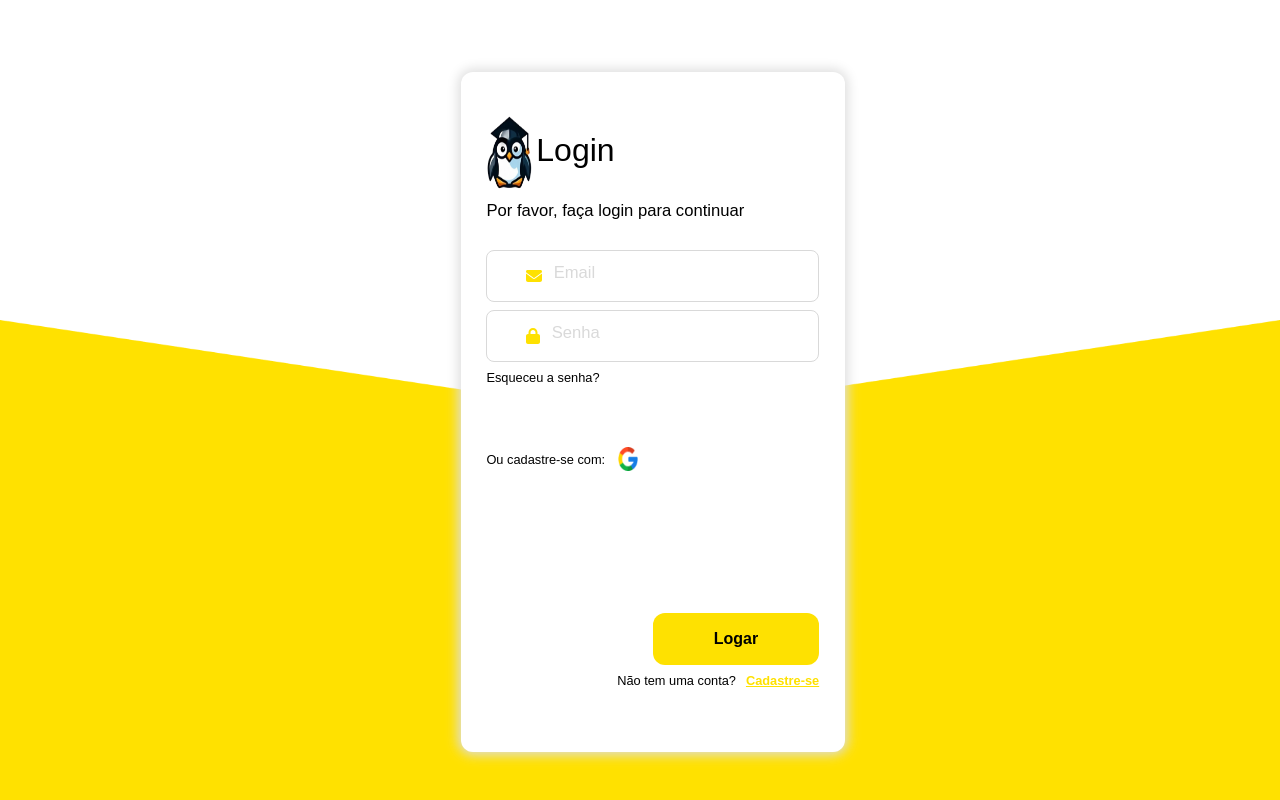
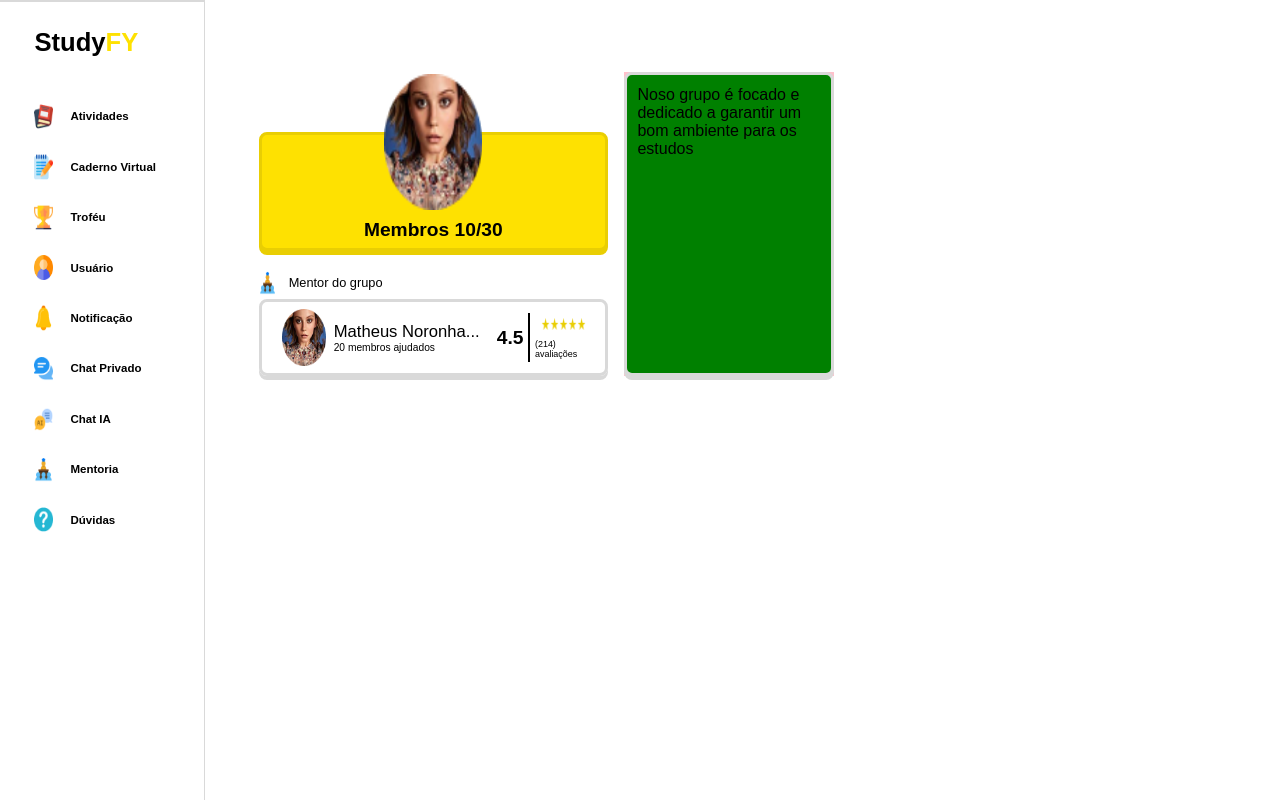
Before and after one commit to vitoriaccardoso/front-StudyFY-Fork, a React (Create React App) app: page / in a window 1280 px wide. Built offline with nearby package versions, Linux system fonts and the light colour scheme.

Commit message:
mentoria

```diff
--- a/src/App.js
+++ b/src/App.js
@@ -24,7 +24,7 @@ function App() {
     <C.Container>
       <Router>
         <Routes>
-          <Route exact path='/' element= {<Login/>} />
+          <Route exact path='/' element= {<GrupoMentoria/>} />
           <Route path='/perfil' element={<Perfil/>}></Route>
           <Route path='/atividades' element= {<Atividades/>} />
           <Route path='/caderno-virtual' element= {<CadernoVirtual/>} />
--- a/src/components/InfoGrupoMentoria/index.js
+++ b/src/components/InfoGrupoMentoria/index.js
@@ -1,91 +1,94 @@
 // src/pages/Entrada.js
 import * as C from './style';
-import fotoGrupo from '../../assets/Ellipse (1).png'
-import fotoMentor from '../../assets/Ellipse (1).png'
-import iconeMentor from '../../assets/mentoria.png'
-import estrela from '../../assets/Star rate.png'
+import fotoGrupo from '../../assets/Ellipse (1).png';
+import fotoMentor from '../../assets/Ellipse (1).png';
+import iconeMentor from '../../assets/mentoria.png';
+import estrela from '../../assets/Star rate.png';
 import { useMediaQuery } from '@mui/material';
 
 const InfoGrupoMentoria = () => {
-
   const isDesktop = useMediaQuery('(min-width: 768px)');
 
   return (
     <C.InfoGrupo>
-      { isDesktop? (
+      {isDesktop ? (
+        <>
         <C.IntroducaoGrupo>
           <C.FotoGrupoDiv>
-                    <C.IconeGrupo src={fotoGrupo} alt='foto do grupo'></C.IconeGrupo>
-                    <C.Membros>membros 10/30</C.Membros>
-                    <C.fundoAmarelo/>
+            <C.IconeGrupo src={fotoGrupo} alt='foto do grupo' />
+            <C.Membros>Membros 10/30</C.Membros>
+            <C.fundoAmarelo />
           </C.FotoGrupoDiv>
           <C.MentorDiv>
             <C.MentorGrupo>
-                <C.IconeMentor alt='icone de mentor' src={iconeMentor}></C.IconeMentor>
+              <C.IconeMentor alt='icone de mentor' src={iconeMentor} />
               <C.MentorGrupoTitulo>Mentor do grupo</C.MentorGrupoTitulo>
             </C.MentorGrupo>
             <C.CampoInfoMentor>
               <C.DadosMentor>
-                  <C.FotoMentor alt='foto do mentor' src={fotoMentor}></C.FotoMentor>
+                <C.FotoMentor alt='foto do mentor' src={fotoMentor} />
                 <C.InfoMentor>
                   <C.NomeMentor>Matheus Noronha...</C.NomeMentor>
                   <C.MembrosAjudados>20 membros ajudados</C.MembrosAjudados>
                 </C.InfoMentor>
               </C.DadosMentor>
               <C.AvaliacaoMentor>
-                  <span style={{ fontWeight: 'bold'}}>4.5</span>
-                  <C.Barra></C.Barra>
+                <C.AvaliacaoMedia>4.5</C.AvaliacaoMedia>
+                <C.Barra />
                 <C.Avaliacao>
                   <C.Estrelas>
-                      <img style={{height: '100%', width: '20%'}} alt='estrela' src={estrela}></img>
-                      <img style={{height: '100%', width: '20%'}} alt='estrela' src={estrela}></img>
-                      <img style={{height: '100%', width: '20%'}} alt='estrela' src={estrela}></img>
-                      <img style={{height: '100%', width: '20%'}} alt='estrela' src={estrela}></img>
-                      <img style={{height: '100%', width: '20%'}} alt='estrela' src={estrela}></img>
+                    <C.Estrela alt='estrela' src={estrela} />
+                    <C.Estrela alt='estrela' src={estrela} />
+                    <C.Estrela alt='estrela' src={estrela} />
+                    <C.Estrela alt='estrela' src={estrela} />
+                    <C.Estrela alt='estrela' src={estrela} />
                   </C.Estrelas>
-                    <span style={{fontSize: '2vw'}}>(214) avaliações</span>
+                  <C.QuantidadeAvaliacao>(214) avaliações</C.QuantidadeAvaliacao>
                 </C.Avaliacao>
               </C.AvaliacaoMentor>
             </C.CampoInfoMentor>
           </C.MentorDiv>
         </C.IntroducaoGrupo>
+        <C.DescricaoDiv>
+          <C.Descricao>Noso grupo é focado e dedicado a garantir um bom ambiente para os estudos</C.Descricao>
+        </C.DescricaoDiv>
+        </>
       ) : (
         <>
           <C.IntroducaoGrupo>
             <C.FotoGrupoDiv>
-                <img src={fotoGrupo} alt='foto do grupo' style={{width: '60%', height: '60%'}}></img>
-                <span style={{fontWeight: 'bold', fontSize: '3.5vw'}}>membros 10/30</span>
+              <img src={fotoGrupo} alt='foto do grupo' style={{ width: '60%', height: '60%' }} />
+              <span style={{ fontWeight: 'bold', fontSize: '3.5vw' }}>membros 10/30</span>
             </C.FotoGrupoDiv>
             <C.DescricaoDiv>
-                <span>Descrição</span>
               <C.Descricao>dsds dsd fddgfg dfd fdfdfdf gfgf gfgfg</C.Descricao>
             </C.DescricaoDiv>
           </C.IntroducaoGrupo>
           <C.MentorDiv>
             <C.MentorGrupo>
-            <img alt='icone de mentor' style={{height: '80%', width: '20%'}} src={iconeMentor}></img>
+              <img alt='icone de mentor' style={{ height: '80%', width: '20%' }} src={iconeMentor} />
               <span>Mentor do grupo</span>
             </C.MentorGrupo>
             <C.CampoInfoMentor>
               <C.DadosMentor>
-              <img alt='foto do mentor' style={{height: '80%', width: '22%' }} src={fotoMentor}></img>
+                <img alt='foto do mentor' style={{ height: '80%', width: '22%' }} src={fotoMentor} />
                 <C.InfoMentor>
-                <h4 style={{fontSize: '3.5vw'}}>Matheus Noronha...</h4>
-                <span style={{fontSize: '2.5vw'}}>20 membros ajudados</span>
+                  <h4 style={{ fontSize: '3.5vw' }}>Matheus Noronha...</h4>
+                  <span style={{ fontSize: '2.5vw' }}>20 membros ajudados</span>
                 </C.InfoMentor>
               </C.DadosMentor>
               <C.AvaliacaoMentor>
-              <span style={{ fontWeight: 'bold'}}>4.5</span>
-              <C.Barra></C.Barra>
+                <span style={{ fontWeight: 'bold' }}>4.5</span>
+                <C.Barra />
                 <C.Avaliacao>
                   <C.Estrelas>
-                  <img style={{height: '100%', width: '20%'}} alt='estrela' src={estrela}></img>
-                  <img style={{height: '100%', width: '20%'}} alt='estrela' src={estrela}></img>
-                  <img style={{height: '100%', width: '20%'}} alt='estrela' src={estrela}></img>
-                  <img style={{height: '100%', width: '20%'}} alt='estrela' src={estrela}></img>
-                  <img style={{height: '100%', width: '20%'}} alt='estrela' src={estrela}></img>
+                    <C.Estrela alt='estrela' src={estrela} />
+                    <C.Estrela alt='estrela' src={estrela} />
+                    <C.Estrela alt='estrela' src={estrela} />
+                    <C.Estrela alt='estrela' src={estrela} />
+                    <C.Estrela alt='estrela' src={estrela} />
                   </C.Estrelas>
-                <span style={{fontSize: '2vw'}}>(214) avaliações</span>
+                  <span style={{ fontSize: '2vw' }}>(214) avaliações</span>
                 </C.Avaliacao>
               </C.AvaliacaoMentor>
             </C.CampoInfoMentor>
--- a/src/components/InfoGrupoMentoria/style.js
+++ b/src/components/InfoGrupoMentoria/style.js
@@ -12,11 +12,13 @@ export const InfoGrupo = styled.div`
    width: 100%;
 
    @media(min-width: 768px){
-      width: 80%;
+      width: 70%;
+      height: 42%;
       min-height: 32%;
       padding-top: 3%;
       padding-right: 0%;
       align-items: start;
+      flex-direction: row;
    }
 `;
 
@@ -28,11 +30,10 @@ export const IntroducaoGrupo = styled.div`
    justify-content: space-between;
 
    @media(min-width: 768px){
-      max-height: 40vh;
+      height: 100%;
       width: 50%;
-      background-color: blue;
       flex-direction: column;
-      gap: 5vh;
+      gap: 3vh;
    }
 `
 
@@ -45,7 +46,6 @@ export const MentorDiv = styled.div`
 
    @media (min-width: 768px){
       width: 100%;
-      background-color: pink;
    }
 `
 
@@ -74,7 +74,7 @@ export const CampoInfoMentor = styled.div`
    padding-inline: 1vw;
 
    @media(min-width: 768px){
-   max-height: 10vh;
+   flex-grow: 1;
 }
 `
 
@@ -88,6 +88,7 @@ export const InfoMentor = styled.div`
    @media(min-width: 768px){
       width: 70%;
       padding-top: 0vh;
+      justify-content: center;
    }
 `
 
@@ -142,23 +143,19 @@ align-items: center;
    border: none;
    position: relative;
    width: 100%;
+   height: 70%;
    gap: 1vh;
 }
 `
 
 export const DescricaoDiv = styled.div`
    display: flex;
-   flex-direction: column;
    width: 55%;
    height: 100%;
-   gap: 2vh;
-   align-items: center;
 
    @media(min-width: 768px){
       width: 30%;
-      min-height: 100%;
       background-color: pink;
-      flex-grow: 1;
    }
 `;
 
@@ -189,6 +186,10 @@ export const Barra = styled.div`
    height: 70%;
    width: 2%;
    background-color: black;
+
+   @media(min-width: 768px){
+      min-width: 2%;
+   }
 `
 
 export const Avaliacao = styled.div`
@@ -206,6 +207,7 @@ export const Estrelas = styled.div`
    flex-direction: row;
    height: 20%;
    width: 100%;
+   justify-content: center;
 `
 
 export const fundoAmarelo = styled.div`
@@ -235,8 +237,8 @@ export const IconeGrupo = styled.img`
    height: 60%;
 
    @media(min-width: 768px){
-      width: 30%;
-      height: 30%;
+      max-width: 28%;
+      height: 80%;
       z-index:100;
    }
 `
@@ -252,8 +254,8 @@ export const IconeMentor = styled.img`
    width: 20%;
 
    @media(min-width: 768px){
-      height: 10%;
-      width: 15%;
+      height: 75%;
+      width: 11%;
    }
 `
 
@@ -266,6 +268,7 @@ export const FotoMentor = styled.img`
    width: 22%;
 
    @media(min-width: 768px){
+      width: 20%
    }
 `
 
@@ -273,7 +276,7 @@ export const NomeMentor = styled.span`
    font-size: 3.5vw;
 
    @media(min-width: 768px){
-      font-size: 1.5vw;
+      font-size: 1.3vw;
    }
 `
 
@@ -281,6 +284,31 @@ export const MembrosAjudados = styled.span`
    font-size: 2.5vw;
 
    @media(min-width:768px){
-      font-size: 1vw;
+      font-size: 0.8vw;
    }
 `
+
+export const AvaliacaoMedia = styled.span`
+   font-size: 2.5vw;
+   font-weight: bold;
+
+   @media(min-width: 768px){
+      font-size: 1.5vw
+   }
+`
+
+export const Estrela = styled.img`
+   height: 100%;
+   width: 20%;
+
+   @media (min-width: 768px){
+      width: 16%;
+   }
+`
+
+export const QuantidadeAvaliacao = styled.span`
+   font-size: 2vw;
+
+   @media(min-width: 768px){
+      font-size: 0.7vw
+   }`
```
Lines whose indentation alone changed are shown as unchanged.
